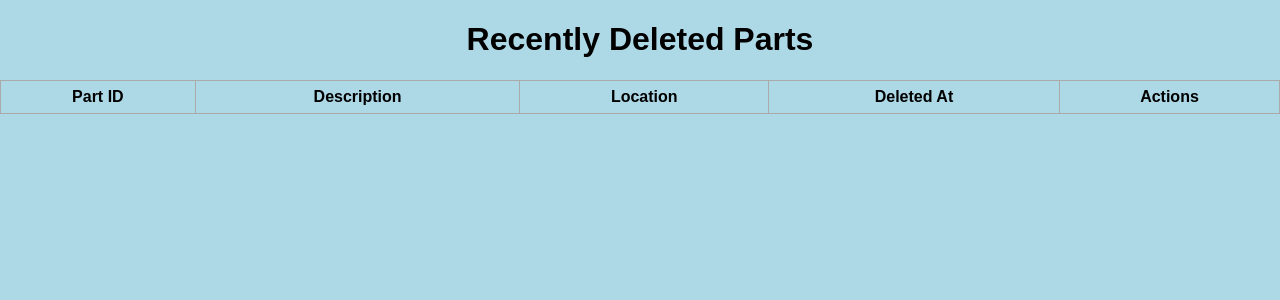
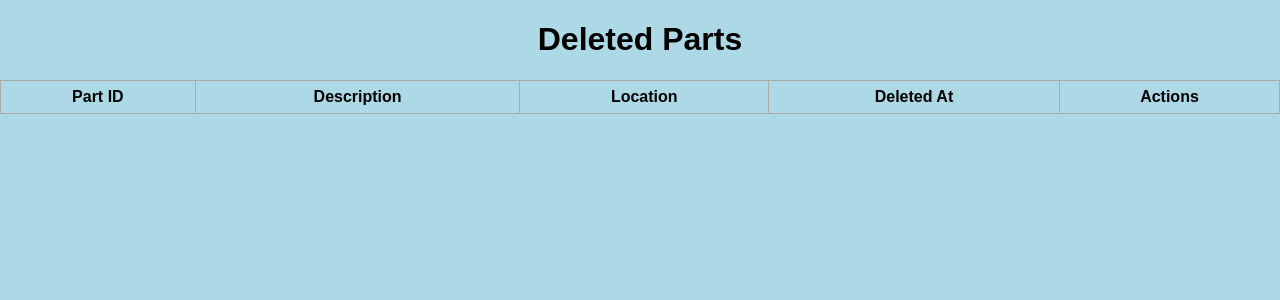
Before and after one commit to ndemarco/parts-locator, a Flask app: page /view_deleted_parts in a window 1280 px wide. Shown: the top 300 px of the page. Run offline with Flask 3, Linux system fonts and the light colour scheme; data that the repository does not hold is empty.

Commit message:
Remove warning triangles & retitle

```diff
--- a/app/static/css/main.css
+++ b/app/static/css/main.css
@@ -50,11 +50,6 @@ table input[type="submit"] {
     color: #888;
 }
 
-.deleted-row td::before {
-    content: "⚠ ";
-    color: orange;
-}
-
 .search-wrapper {
     text-align: center;
     margin: 2rem 0;
--- a/app/templates/deleted.html
+++ b/app/templates/deleted.html
@@ -6,7 +6,7 @@
 
 {% block body %}
     <div class="description">
-        <h1 style="text-align: center">Recently Deleted Parts</h1>
+        <h1 style="text-align: center">Deleted Parts</h1>
         <table>
             <tr>
                 <th>Part ID</th>
```
